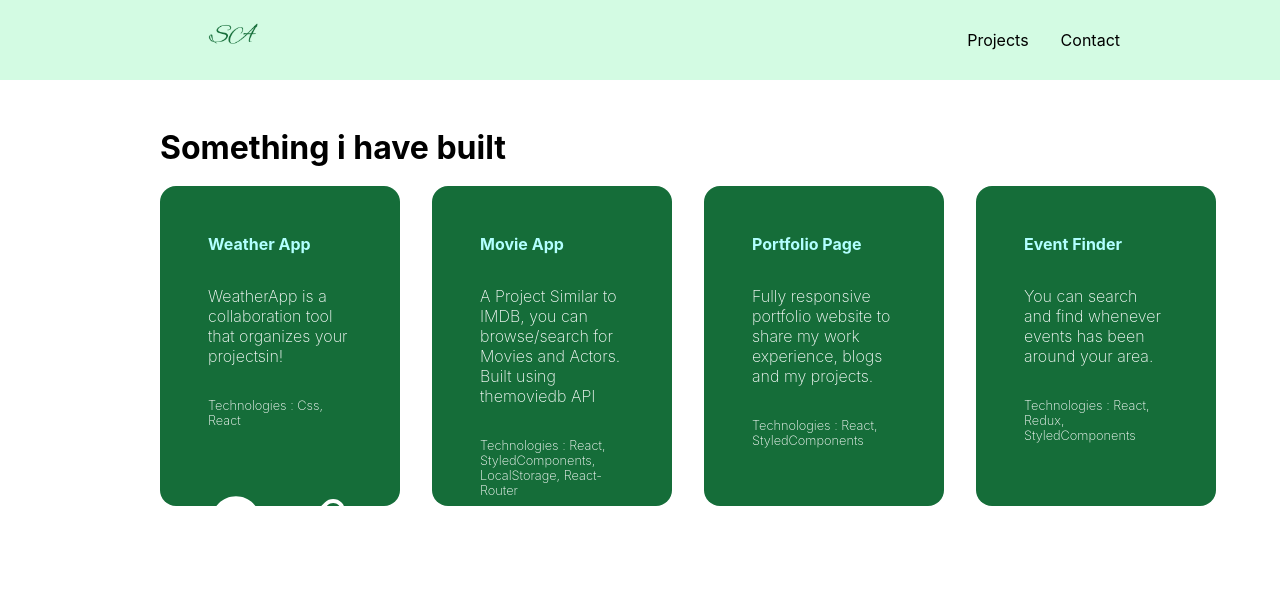
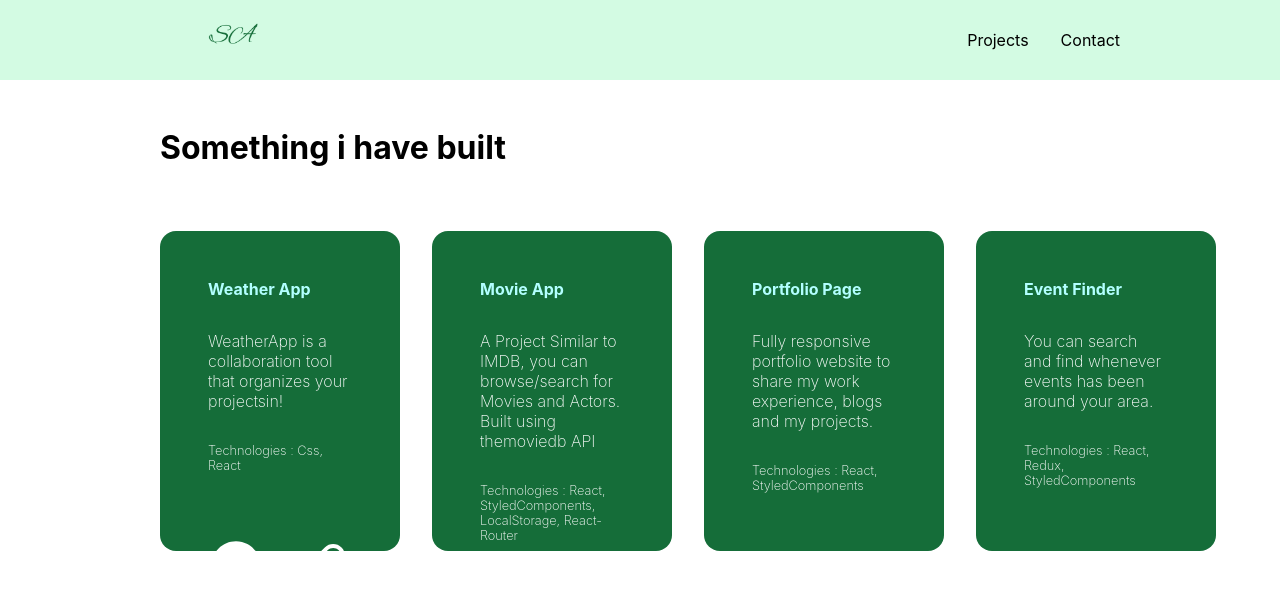
Before and after one commit to akkasumeyye/myportfolio, a React (Create React App) app: page /projects in a window 1280 px wide. Shown: the top 590 px of the page. Built offline with nearby package versions, Linux system fonts and the light colour scheme.

Commit message:
animasyonu kaldırdım

```diff
--- a/src/components/ProjectCard.js
+++ b/src/components/ProjectCard.js
@@ -13,22 +13,12 @@ const SingleCard = styled.div`
   border-radius: 1rem;
   padding: 3rem;
 
-  animation: slide-top 0.5s cubic-bezier(0.25, 0.46, 0.45, 0.94) both;
-  @keyframes slide-top {
-    0% {
-      -webkit-transform: translateY(0);
-      transform: translateY(0);
-    }
-    100% {
-      -webkit-transform: translateY(-45px);
-      transform: translateY(-45px);
-    }
-  }
-
   &:hover {
     transform: translateY(-5%);
     box-shadow: 11px 11px 30px 3px rgba(0, 0, 0, 0.36);
   }
+
+
 
   h4 {
     color: #b2ffff;
```
